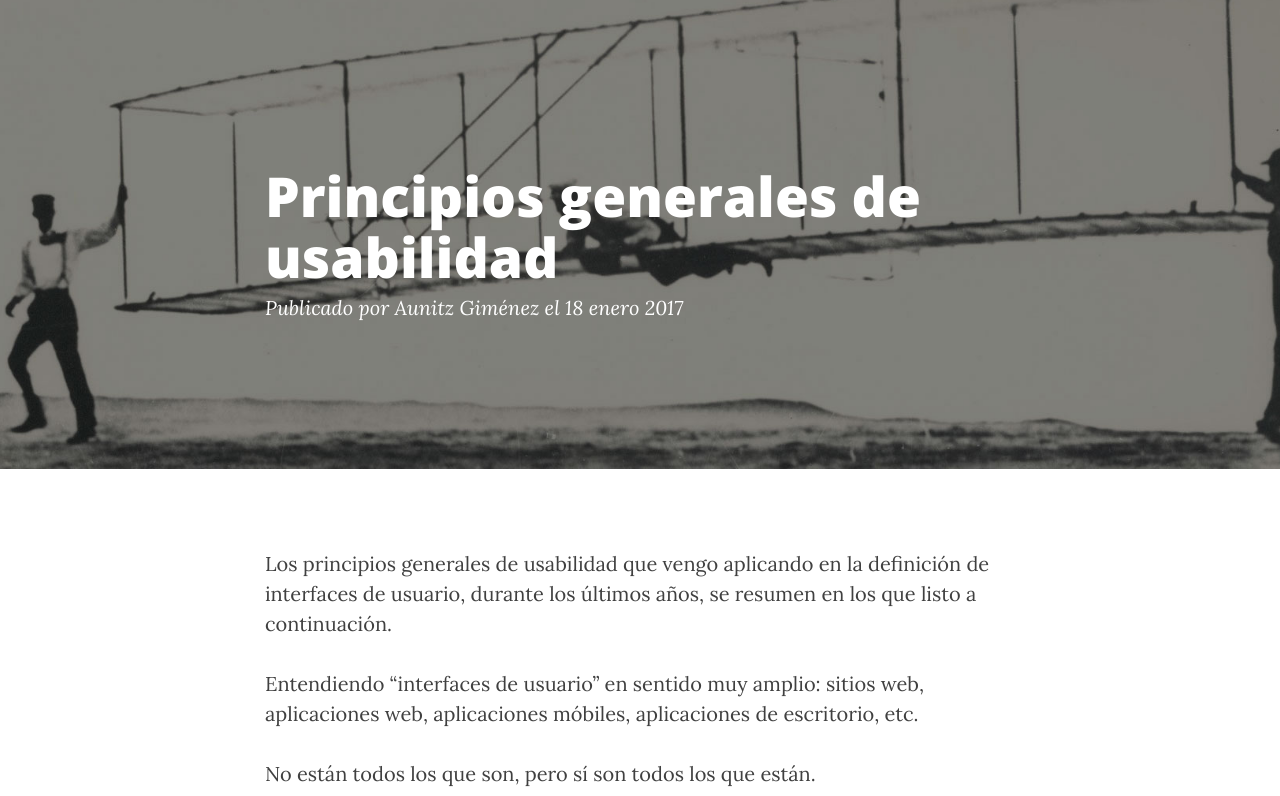
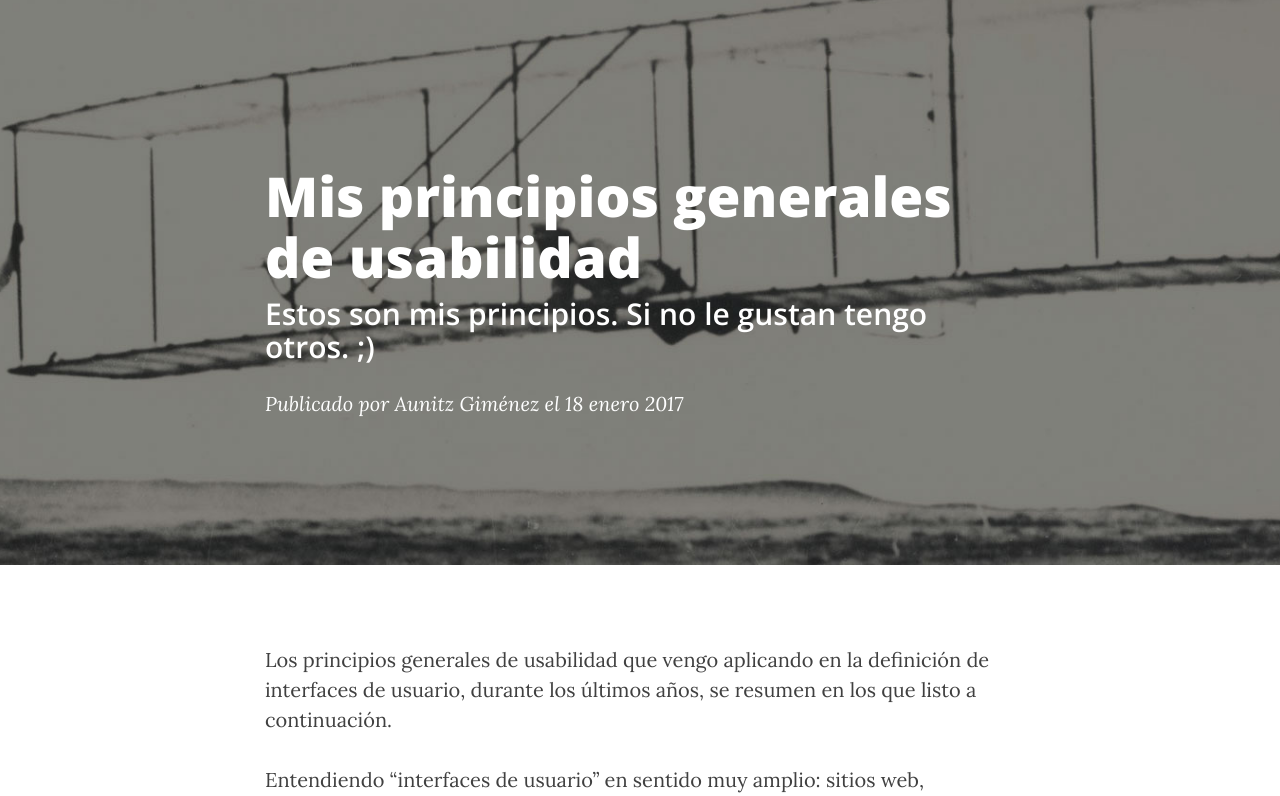
Before and after one commit to aunitz/beta, a Jekyll site: the page built from _posts/2017-01-18-principios-usabilidad.markdown, in a window 1280 px wide and 900 px high, cut to the strip 104-900 px from the top of the window. Built offline with Jekyll 4.4.1, drawn with Linux system fonts in a browser that asks for light colours; nearby versions of some CDN libraries; comment, search, counter and statistics services are not loaded.

Commit message:
LIMPIEZA

```diff
--- a/_posts/2017-01-18-principios-usabilidad.markdown
+++ b/_posts/2017-01-18-principios-usabilidad.markdown
@@ -1,6 +1,7 @@
 ---
 layout:     post
-title:      "Principios generales de usabilidad"
+title:      "Mis principios generales de usabilidad"
+subtitle:   "Estos son mis principios. Si no le gustan tengo otros. ;)"
 date:       2017-01-18 09:30:00
 author:     "Aunitz Giménez"
 header-img: "img/post-bg-02.jpg"
```
Also changed, not shown: 4 other files.
